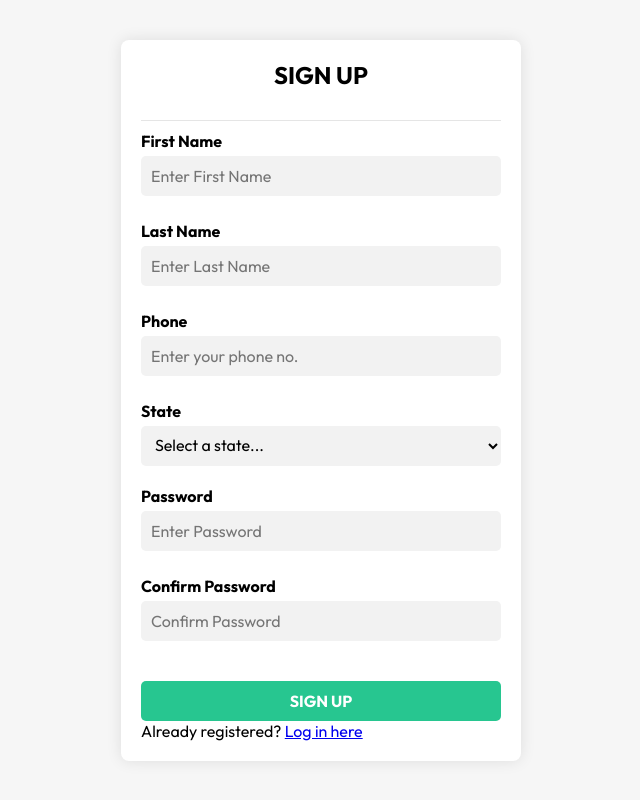
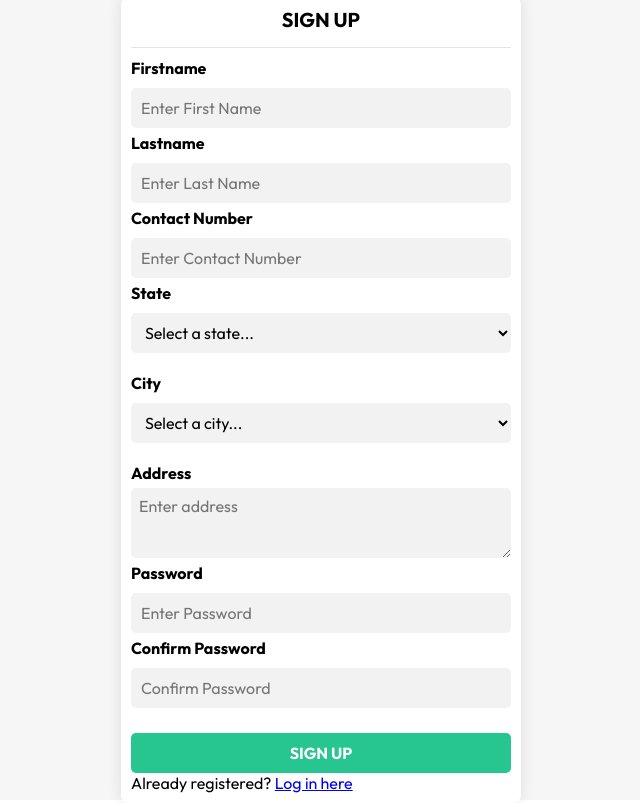
Before and after one commit to Ukiyo0603/B2C_app, a React (Create React App) app in the folder customer-frontend/: page / in a window 1280 px wide. Shown: the whole page, without its empty margins (319-959 px from the left). Built offline with nearby package versions, Linux system fonts and the light colour scheme.

Commit message:
sign up changes

```diff
--- /dev/null
+++ b/customer-frontend/src/Components/Signup/Schema.js
@@ -0,0 +1,20 @@
+import * as Yup from "yup";
+
+const phoneRegExp = /^((\\+[1-9]{1,4}[ \\-]*)|(\\([0-9]{2,3}\\)[ \\-]*)|([0-9]{2,4})[ \\-]*)*?[0-9]{3,4}?[ \\-]*[0-9]{3,4}?$/
+
+export const CustomerSchema = Yup.object({
+    firstname: Yup.string().required("Please enter your firstname").matches(/^[aA-zZ\s]+$/, "Only alphabets are allowed for this field ").min(2, "Too Short").max(40, "Too Long"),
+    lastname: Yup.string().required("Please enter your lastname").matches(/^[aA-zZ\s]+$/, "Only alphabets are allowed for this field ").min(2, "Too Short").max(40, "Too Long"),
+    contact: Yup.string()
+        .required("Please enter your phone number")
+        .matches(phoneRegExp, 'Phone number is not valid')
+        .min(10, "too short")
+        .max(10, "too long"),
+    state: Yup.string()
+        .required("Please fill the state field"),
+    city: Yup.string()
+        .required("Please fill the city field"),
+    address: Yup.string().min(2, "Too Short").max(125, "Too Long"),
+    password: Yup.string().required("Please enter your password").min(6, "Too Short").max(20, "Too Long"),
+    confirmpassword: Yup.string().required("Please Confirm your password").min(6, "Too Short").max(20, "Too Long").oneOf([Yup.ref('password'), null], 'Passwords must match')
+});
--- a/customer-frontend/src/Components/Signup/Signup.css
+++ b/customer-frontend/src/Components/Signup/Signup.css
@@ -10,7 +10,7 @@
     background-color: white;
     box-shadow: 0px 0px 15px rgba(0, 0, 0, 0.1);
     border-radius: 8px;
-    padding: 20px;
+    padding: 10px;
     width: 400px;
   }
 
@@ -20,10 +20,10 @@
   }
 
   .form-header {
-    font-size: 24px;
+    font-size: 20px;
     font-weight: bold;
     text-align: center;
-    margin-bottom: 20px;
+    margin-bottom: 5px;
   }
 
   .form-input {
@@ -33,10 +33,10 @@
     margin: 10px 0;
   }
 
-  .field-input {
+  .flex {
     display: flex;
     flex-direction: column;
-    margin-bottom: 20px;
+    margin-bottom: 5px;
   }
 
   label {
@@ -49,6 +49,8 @@
   .phone-input,
   .state-input,
   .password-input {
+    flex-direction: row;
+    margin-top: 5px;
     height: 40px;
     border-radius: 5px;
     border: none;
@@ -69,6 +71,16 @@
     cursor: pointer;
   }
 
+  .address-input{
+    height: 70px;
+    width: 100%;
+    border-radius: 5px;
+    border: none;
+    padding: 8px;
+    font-size: 16px;
+    background-color: #F2F2F2;
+  }
+
   .email-error,
   .password-error,
   .name-error {
--- a/customer-frontend/src/Components/Signup/Signup.js
+++ b/customer-frontend/src/Components/Signup/Signup.js
@@ -1,14 +1,15 @@
 import React, { useState } from "react";
 import { Link, useNavigate } from "react-router-dom";
-import { useForm } from "react-hook-form";
 import './Signup.css'
+import { useFormik } from "formik";
+import axios from 'axios';
+import { CustomerSchema } from "./Schema";
 
 function Signup() {
   const navigate = useNavigate();
-  const { register, handleSubmit, formState: { errors } } = useForm();
   const [userInfo, setUserInfo] = useState();
   const [selectedState, setSelectedState] = useState("");
-    const [passwordMatchError, setPasswordMatchError] = useState(false);
+  const [selectedCity, setSelectedCity] = useState("");
   const statesList = [
     "Andaman and Nicobar Islands",
     "Andhra Pradesh",
@@ -52,21 +53,64 @@ function Signup() {
     setSelectedState(e.target.value);
   };
 
+  const onCityChange = (e) => { // add a handler for city selection change
+    setSelectedCity(e.target.value);
+  };
+
   const onSubmit = (data) => {
     setUserInfo(data);
     console.log(data);
     navigate("/home");
   };
 
-  const onSignupSubmit = (data) => {
-    if (data.password !== data.confirmPassword) {
-      setPasswordMatchError(true);
-    } else {
-      setPasswordMatchError(false);
-      setUserInfo(data);
-      console.log(data);
+  const initialValues = {
+    firstname: '',
+    lastname: '',
+    contact: '',
+    state: '',
+    city: '',
+    address: '',
+    password: '',
+    confirmpassword: '',
+  }
+
+  const { values, errors, touched, handleBlur, handleChange, handleSubmit } =
+    useFormik({
+      initialValues,
+      validationSchema: CustomerSchema,
+      onSubmit: (values, action) => {
+        console.log(
+          "🚀 ~ file: Registration.jsx ~ line 11 ~ Registration ~ values",
+          values
+        );
+        action.resetForm();
+        handlereq();
+      },
+    });
+
+
+  const handlereq = () => {
+    axios.post("https://admindb.onrender.com/api/customer/", {
+      firstname: values.firstname,
+      lastname: values.lastname,
+      contact: values.contact,
+      state: values.state,
+      city: values.city,
+      address: values.address,
+      password: values.password,
+    })
+      .then((response) => {
+        console.log(response);
+      })
+      .catch((error) => console.log(error))
+
+  }
+
+
+  const onSignupSubmit = (e) => {
+    e.preventDefault();
+    // register user
     navigate("/home");
-    }
   };
 
   return (
@@ -78,32 +122,37 @@ function Signup() {
 
       <div className="signup-box">
         <div className="signup-form">
-          <form className="form-container" onSubmit={onSignupSubmit}>
+          <form className="form-container" onSubmit={handleSubmit}>
             <h2 className="form-header">SIGN UP</h2>
             <hr className="form-input" />
 
-            <div className="field-input">
-              <label>First Name</label>
-              <input required className="name-input" type="text" name="name" placeholder="Enter First Name" {...register('name', { required: true })} />
+            <div className='flex flex-col py-2'>
+              <label>Firstname</label>
+              <input value={values.firstname} autoComplete="off" className='name-input' type="text" name='firstname' placeholder='Enter First Name' onBlur={handleBlur} onChange={handleChange} />
+              {errors.firstname && touched.firstname ? (
+                <p className="form-error">{errors.firstname}</p>
+              ) : null}
             </div>
-            <p className="name-error">{errors.name && "First Name is required"}</p>
-
-            <div className="field-input">
-              <label>Last Name</label>
-              <input required className="name-input" type="text" name="name" placeholder="Enter Last Name" {...register('name', { required: true })} />
+            <div className='flex flex-col py-2'>
+              <label>Lastname</label>
+              <input value={values.lastname} className='name-input' type="text" name='lastname' placeholder='Enter Last Name' onBlur={handleBlur} onChange={handleChange} />
+              {errors.lastname && touched.lastname ? (
+                <p className="form-error">{errors.lastname}</p>
+              ) : null}
             </div>
-            <p className="name-error">{errors.name && "Name is required"}</p>
 
 
-            <div className="field-input">
-              <label>Phone</label>
-              <input required className="phone-input" type="text" name="number" placeholder="Enter your phone no." {...register('email', { required: true })} />
+            <div className='flex flex-col py-2'>
+              <label>Contact Number</label>
+              <input value={values.contact} className='phone-input' type="text" name='contact' placeholder='Enter Contact Number' onBlur={handleBlur} onChange={handleChange} />
+              {errors.contact && touched.contact ? (
+                <p className="form-error">{errors.contact}</p>
+              ) : null}
             </div>
-            <p className="phone-error">{errors.email && "phone is required"}</p>
 
             <div className="field-input">
               <label>State</label>
-              <select className="state-input" value={selectedState} onChange={onStateChange}>
+              <select className="state-input" name="state" value={selectedState} onChange={onStateChange}>
                 <option value="">Select a state...</option>
                 {statesList.map((state, index) => (
                   <option key={index} value={state}>
@@ -113,20 +162,48 @@ function Signup() {
               </select>
             </div>
 
+            <div className="field-input">
+              <label>City</label>
+              <select className="state-input" name="city" value={selectedState} onChange={onStateChange}>
+                <option value="">Select a city...</option>
+                {statesList.map((state, index) => (
+                  <option key={index} value={state}>
+                    {state}
+                  </option>
+                ))}
+              </select>
+            </div>
 
-            <div className="field-input">
+            <div className='flex flex-col py-2'>
+              <label>Address</label>
+              <textarea onBlur={handleBlur} onChange={handleChange} value={values.address} rows="5" name="address" placeholder='Enter address' className='address-input'>
+              </textarea>
+              {errors.address && touched.address ? (
+                <p className="form-error">{errors.address}</p>
+              ) : null}
+            </div>
+
+
+            <div className='flex flex-col py-2'>
               <label>Password</label>
-              <input required className="password-input" type="password" name="password" placeholder="Enter Password" {...register('password', { required: true }, { minLength: 4 })} />
+              <input value={values.password} className='password-input' type="text" name='password' placeholder='Enter Password' onBlur={handleBlur} onChange={handleChange} />
+              {errors.password && touched.password ? (
+                <p className="form-error">{errors.password}</p>
+              ) : null}
             </div>
-            <p className="password-error">{errors.password && "Password is required"}</p>
 
-            <div className="field-input">
+            <div className='flex flex-col py-2'>
               <label>Confirm Password</label>
-              <input required className="password-input" type="password" name="confirmPassword" placeholder="Confirm Password" {...register('confirmPassword', { required: true })} />
+              <input value={values.confirmpassword} className='password-input' type="text" name='confirmpassword' placeholder='Confirm Password' onBlur={handleBlur} onChange={handleChange} />
+              {errors.confirmpassword && touched.confirmpassword ? (
+                <p className="form-error">{errors.confirmpassword}</p>
+              ) : null}
             </div>
-            {passwordMatchError && <p className="password-error">Passwords do not match</p>}
 
-            <button className="submit-button">SIGN UP</button>
+
+
+
+            <button type="submit" className="submit-button">SIGN UP</button>
             <p className="login-link">Already registered? <Link to="/login">Log in here</Link></p>
           </form>
         </div>
--- a/customer-frontend/src/index.css
+++ b/customer-frontend/src/index.css
@@ -6,3 +6,8 @@
   padding: 0;
   font-family: "Outfit", sans-serif;
 }
+
+.form-error{
+  color: red;
+  font-weight: 400;
+}
```
Also changed, not shown: customer-frontend/package.json (+6 -1 lines), customer-frontend/src/Components/Main/Card.js (+34 -2 lines), 1 other file (tests, documents, lock files or other folders). Lines whose indentation alone changed are shown as unchanged.
